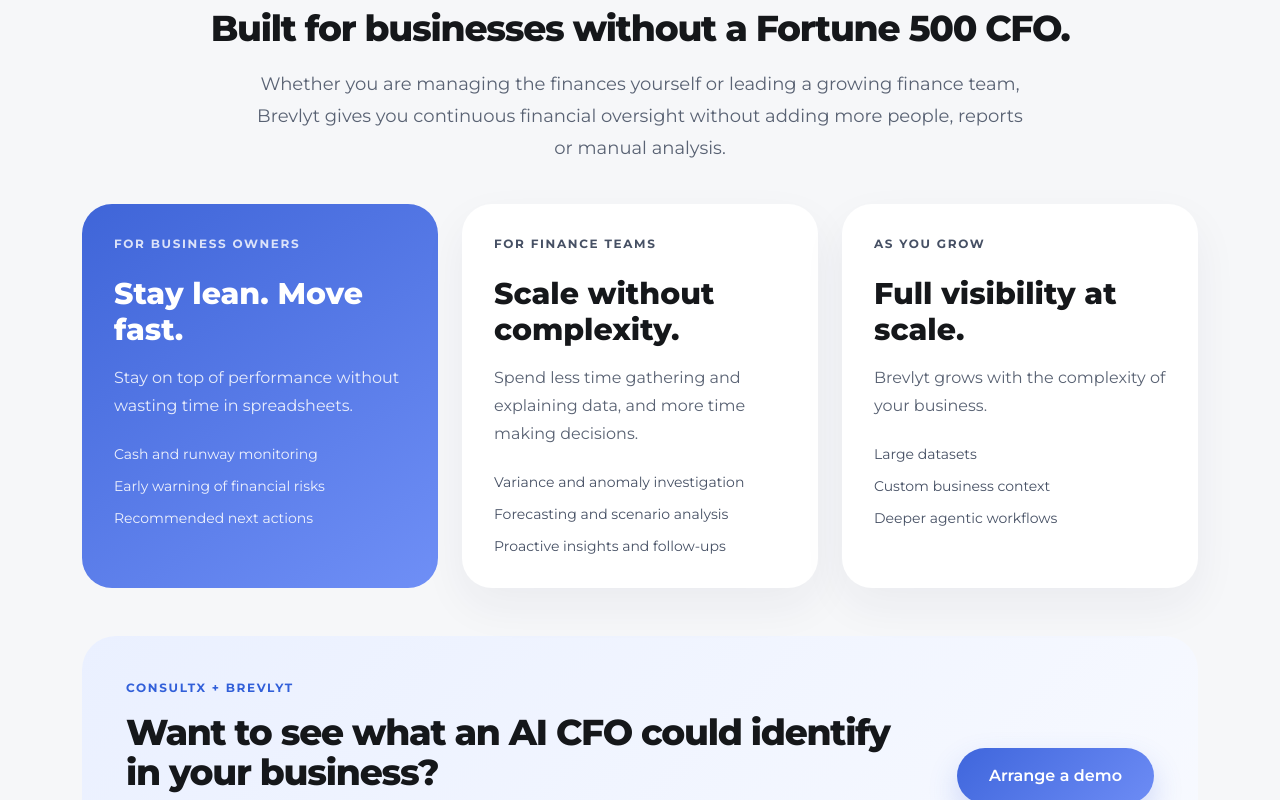
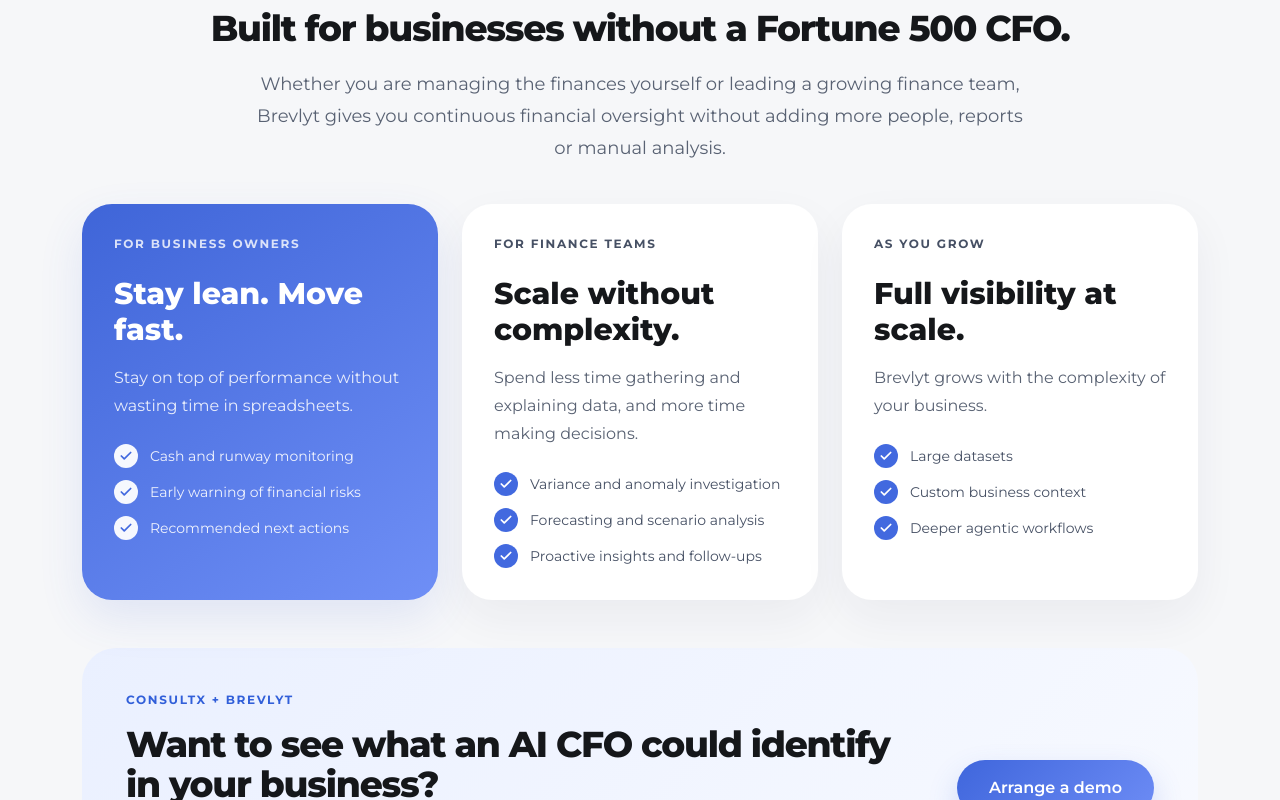
Before and after one commit to CraigUlyate/consultx.github.io, a Next.js app in the folder website/: page /products/brevlyt in a window 1280 px wide. Shown: the part 1131-1931 px from the top of the page. Built offline with nearby package versions, Linux system fonts and the light colour scheme.

Commit message:
Add Brevlyt card hover interactions

```diff
--- a/website/src/app/products/brevlyt/page.tsx
+++ b/website/src/app/products/brevlyt/page.tsx
@@ -1,6 +1,6 @@
 import type { Metadata } from "next";
 import Link from "next/link";
-import { Eye, Search, TrendingUp } from "lucide-react";
+import { Check, Eye, Search, TrendingUp } from "lucide-react";
 
 export const metadata: Metadata = {
   title: "Brevlyt AI CFO",
@@ -24,6 +24,24 @@
     title: "Turns insight into action",
     text: "Surface recommendations, alerts and follow-ups so management can focus on decisions rather than data hunting.",
   },
+];
+
+const ownerItems = [
+  "Cash and runway monitoring",
+  "Early warning of financial risks",
+  "Recommended next actions",
+];
+
+const financeItems = [
+  "Variance and anomaly investigation",
+  "Forecasting and scenario analysis",
+  "Proactive insights and follow-ups",
+];
+
+const growthItems = [
+  "Large datasets",
+  "Custom business context",
+  "Deeper agentic workflows",
 ];
 
 export default function BrevlytProductPage() {
@@ -77,8 +95,11 @@
       <section className="mx-auto max-w-[1180px] px-5 pb-20 md:px-8">
         <div className="grid gap-5 md:grid-cols-3">
           {featureCards.map(({ icon: Icon, title, text }) => (
-            <div key={title} className="rounded-[28px] bg-white p-7 shadow-[0_18px_45px_rgba(29,42,72,.055)]">
-              <div className="flex h-12 w-12 items-center justify-center rounded-xl bg-[#e8eefc] text-[#315fd9]">
+            <div
+              key={title}
+              className="group rounded-[28px] bg-white p-7 shadow-[0_18px_45px_rgba(29,42,72,.055)] transition-all duration-300 ease-out hover:-translate-y-1.5 hover:shadow-[0_28px_65px_rgba(29,42,72,.12)]"
+            >
+              <div className="flex h-12 w-12 items-center justify-center rounded-xl bg-[#e8eefc] text-[#315fd9] transition-transform duration-300 ease-out group-hover:scale-110">
                 <Icon className="h-5 w-5" />
               </div>
               <h2 className="mt-6 text-2xl font-bold tracking-[-0.02em]">{title}</h2>
@@ -95,34 +116,51 @@
         </div>
 
         <div className="mt-10 grid gap-6 md:grid-cols-3">
-          <div className="rounded-[30px] bg-[linear-gradient(145deg,#3f65d8,#6f8ff6)] p-8 text-white">
+          <div className="group rounded-[30px] bg-[linear-gradient(145deg,#3f65d8,#6f8ff6)] p-8 text-white shadow-[0_18px_45px_rgba(63,101,216,.12)] transition-all duration-300 ease-out hover:-translate-y-2 hover:shadow-[0_30px_72px_rgba(63,101,216,.24)]">
             <p className="text-xs font-bold tracking-[0.14em] text-white/80 uppercase">For business owners</p>
             <h3 className="mt-6 text-3xl font-extrabold">Stay lean. Move fast.</h3>
             <p className="mt-4 leading-7 text-white/85">Stay on top of performance without wasting time in spreadsheets.</p>
             <ul className="mt-6 space-y-3 text-sm text-white/90">
-              <li>Cash and runway monitoring</li>
-              <li>Early warning of financial risks</li>
-              <li>Recommended next actions</li>
+              {ownerItems.map((item) => (
+                <li key={item} className="flex items-center gap-3">
+                  <span className="flex h-6 w-6 shrink-0 items-center justify-center rounded-full bg-white/95 text-[#4269df] transition-transform duration-300 ease-out group-hover:scale-110">
+                    <Check className="h-3.5 w-3.5" strokeWidth={3} />
+                  </span>
+                  <span>{item}</span>
+                </li>
+              ))}
             </ul>
           </div>
-          <div className="rounded-[30px] bg-white p-8 shadow-[0_18px_45px_rgba(29,42,72,.055)]">
+
+          <div className="group rounded-[30px] bg-white p-8 shadow-[0_18px_45px_rgba(29,42,72,.055)] transition-all duration-300 ease-out hover:-translate-y-2 hover:shadow-[0_30px_72px_rgba(29,42,72,.13)]">
             <p className="text-xs font-bold tracking-[0.14em] text-[#465064] uppercase">For finance teams</p>
             <h3 className="mt-6 text-3xl font-extrabold">Scale without complexity.</h3>
             <p className="mt-4 leading-7 text-[#596273]">Spend less time gathering and explaining data, and more time making decisions.</p>
             <ul className="mt-6 space-y-3 text-sm text-[#465064]">
-              <li>Variance and anomaly investigation</li>
-              <li>Forecasting and scenario analysis</li>
-              <li>Proactive insights and follow-ups</li>
+              {financeItems.map((item) => (
+                <li key={item} className="flex items-center gap-3">
+                  <span className="flex h-6 w-6 shrink-0 items-center justify-center rounded-full bg-[#4269df] text-white transition-transform duration-300 ease-out group-hover:scale-110">
+                    <Check className="h-3.5 w-3.5" strokeWidth={3} />
+                  </span>
+                  <span>{item}</span>
+                </li>
+              ))}
             </ul>
           </div>
-          <div className="rounded-[30px] bg-white p-8 shadow-[0_18px_45px_rgba(29,42,72,.055)]">
+
+          <div className="group rounded-[30px] bg-white p-8 shadow-[0_18px_45px_rgba(29,42,72,.055)] transition-all duration-300 ease-out hover:-translate-y-2 hover:shadow-[0_30px_72px_rgba(29,42,72,.13)]">
             <p className="text-xs font-bold tracking-[0.14em] text-[#465064] uppercase">As you grow</p>
             <h3 className="mt-6 text-3xl font-extrabold">Full visibility at scale.</h3>
             <p className="mt-4 leading-7 text-[#596273]">Brevlyt grows with the complexity of your business.</p>
             <ul className="mt-6 space-y-3 text-sm text-[#465064]">
-              <li>Large datasets</li>
-              <li>Custom business context</li>
-              <li>Deeper agentic workflows</li>
+              {growthItems.map((item) => (
+                <li key={item} className="flex items-center gap-3">
+                  <span className="flex h-6 w-6 shrink-0 items-center justify-center rounded-full bg-[#4269df] text-white transition-transform duration-300 ease-out group-hover:scale-110">
+                    <Check className="h-3.5 w-3.5" strokeWidth={3} />
+                  </span>
+                  <span>{item}</span>
+                </li>
+              ))}
             </ul>
           </div>
         </div>
```
